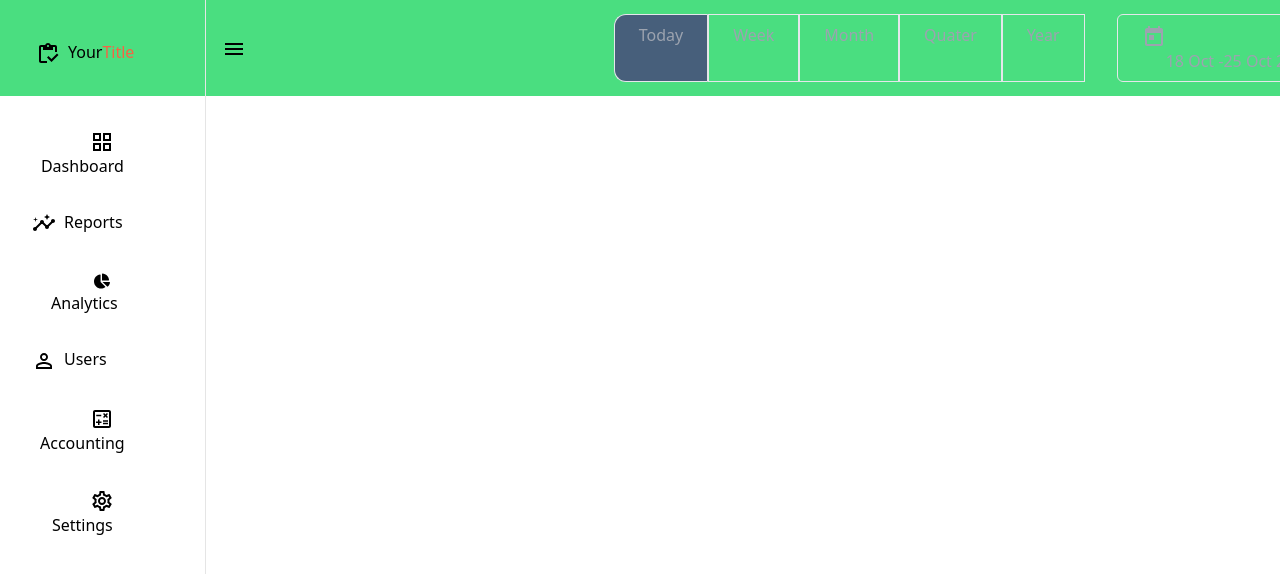
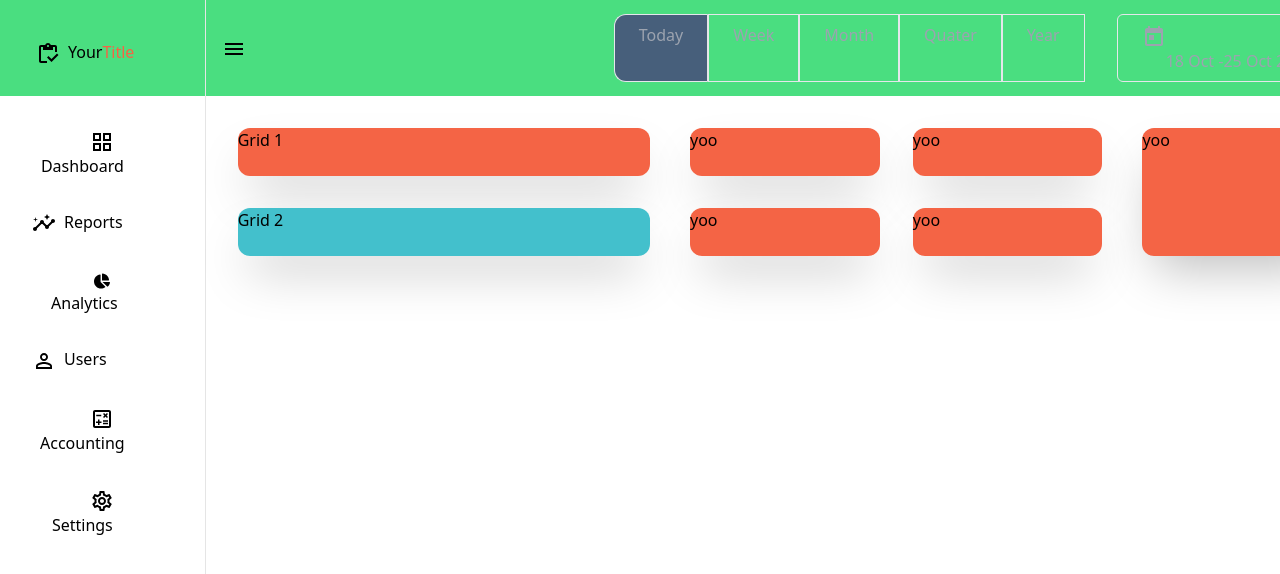
Before and after one commit to dennis-mburu/dashboard-test, a React (Create React App) app: page / in a window 1280 px wide. Shown: the top 574 px of the page. Built offline with nearby package versions, Linux system fonts and the light colour scheme.

Commit message:
Grid containers set up

```diff
--- a/src/App.js
+++ b/src/App.js
@@ -1,6 +1,7 @@
 import { useState } from "react";
 import Sidebar from "./components/Sidebar";
 import Header from "./components/Header";
+import Grids from "./components/Grids";
 
 function App() {
   const [minimized, setMinimized] = useState(false);
@@ -16,8 +17,11 @@ function App() {
           <Sidebar minimized={minimized} />
         </div>
         <div className="main-container">
-          <div className="flex items-center gap-8 header-container">
+          <header className="flex items-center gap-8 header-container">
             <Header handleMinimize={handleMinimize} />
+          </header>
+          <div className="grids-container m-8">
+            <Grids />
           </div>
         </div>
       </div>
--- /dev/null
+++ b/src/components/Grids.jsx
@@ -0,0 +1,50 @@
+import React from "react";
+
+import Grid from "@mui/material/Grid";
+
+function Grids() {
+  return (
+    <>
+      <Grid container spacing={5}>
+        <Grid item xs={12} sm={6} md={4} >
+          <div className="flex flex-col w-full gap-8">
+            <div className="rounded-xl shadow-2xl bg-[#F46445] h-12">
+              Grid 1
+            </div>
+            <div className=" bg-[#43C0CC] h-12 rounded-xl shadow-2xl">
+              Grid 2
+            </div>
+          </div>
+        </Grid>
+        <Grid item xs={12} sm={6} md={4}>
+          <div className="flex flex-wrap w-full gap-8  justify-between">
+            <div className="w-[46%] h-12 bg-[#F46445] rounded-xl shadow-2xl">
+              yoo
+            </div>
+            <div className="w-[46%] h-12 bg-[#F46445] rounded-xl shadow-2xl">
+              yoo
+            </div>{" "}
+            <div className="w-[46%] h-12 bg-[#F46445] rounded-xl shadow-2xl">
+              yoo
+            </div>{" "}
+            <div className="w-[46%] h-12 bg-[#F46445] rounded-xl shadow-2xl">
+              yoo
+            </div>
+          </div>
+        </Grid>
+        <Grid item xs={12} sm={6} md={4}>
+          <div className="flex  w-full gap-8  justify-between">
+            <div className="w-[45%] h-32 bg-[#F46445] rounded-xl shadow-2xl">
+              yoo
+            </div>
+            <div className="w-[45%] h-32 bg-[#F46445] rounded-xl shadow-2xl">
+              yoo
+            </div>
+          </div>
+        </Grid>
+      </Grid>
+    </>
+  );
+}
+
+export default Grids;
```
